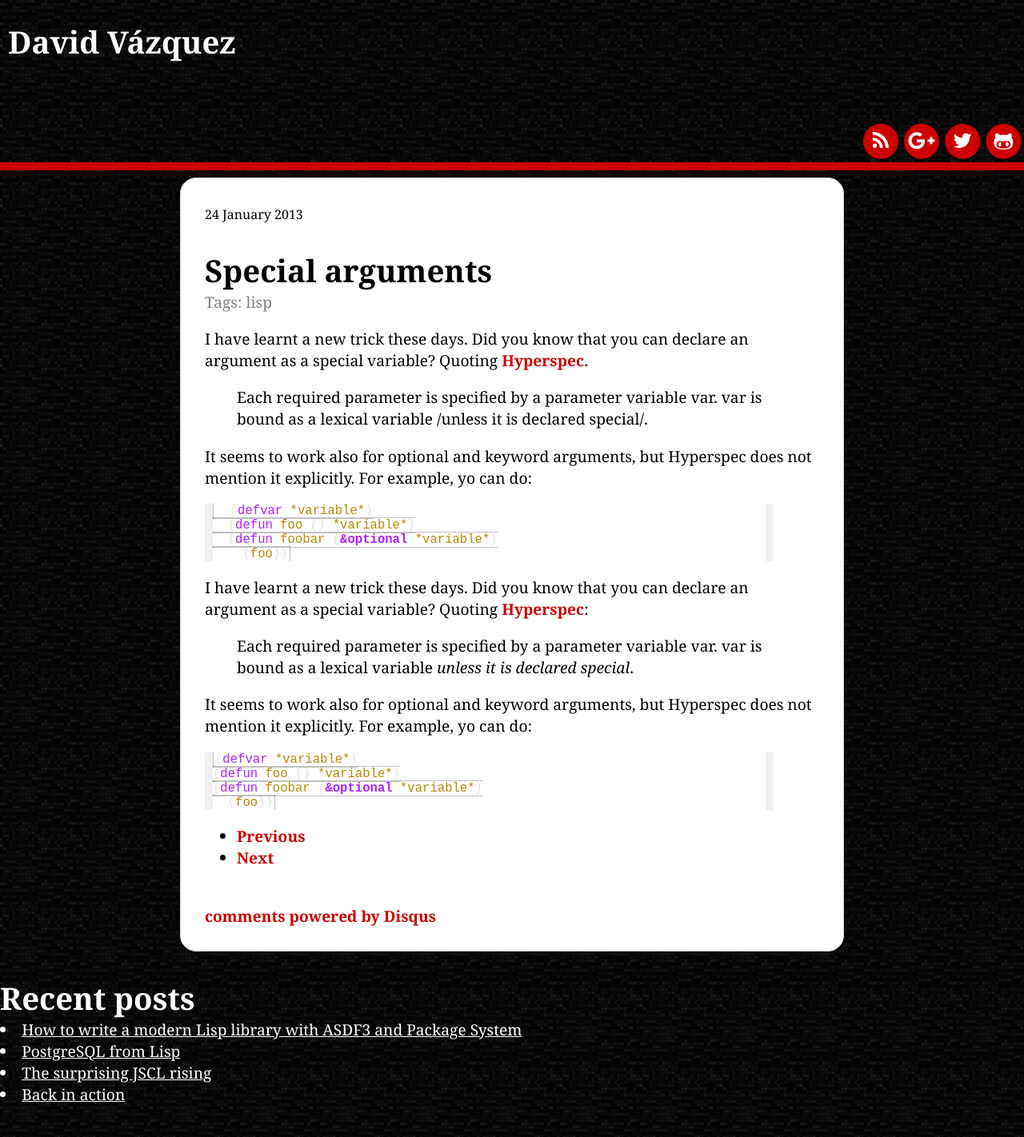
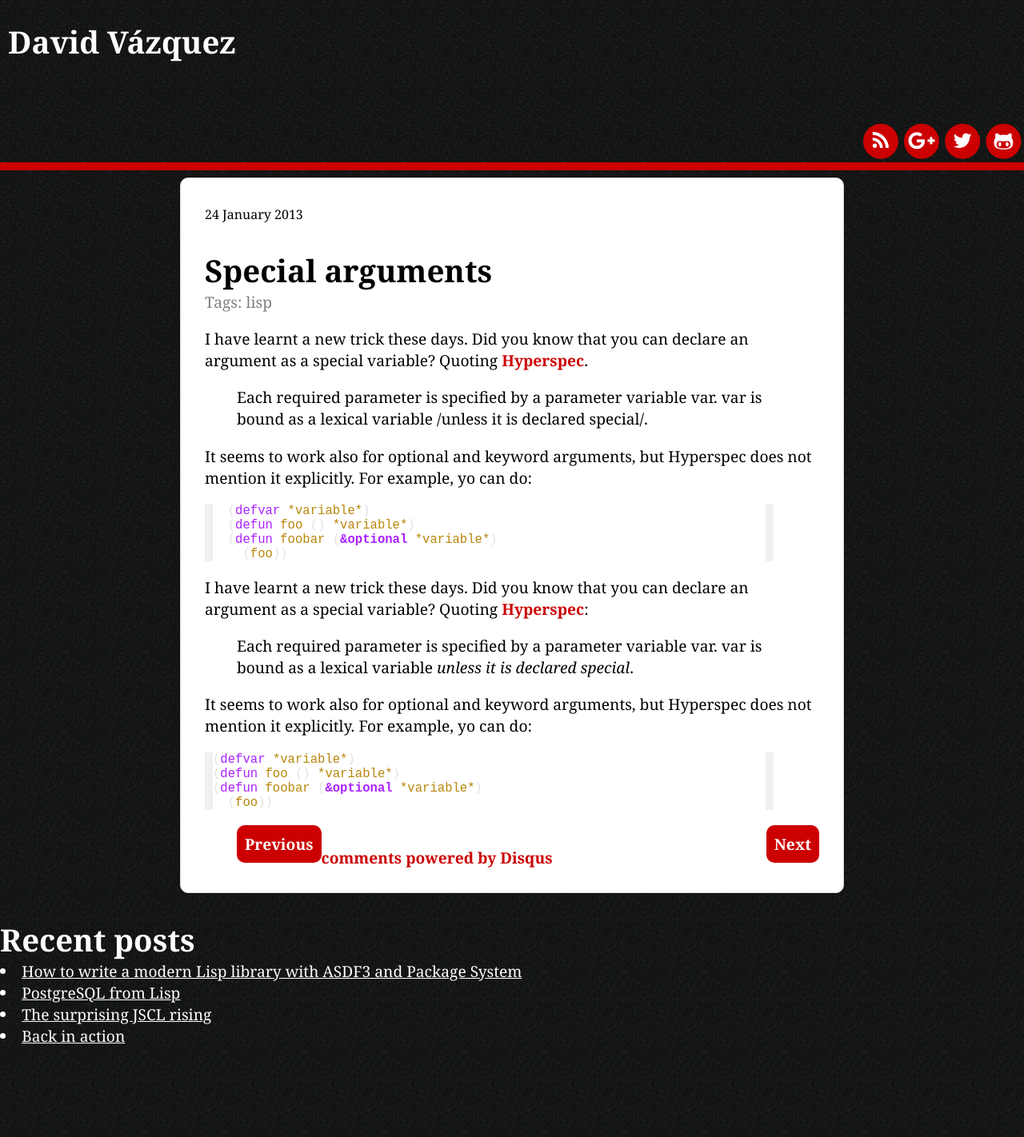
Before and after one commit to davazp/davazp.github.io, a Jekyll site: the page built from _posts/2013-01-24-Special-arguments.md, in a window 1280 px wide. Shown: the whole page at 80% size. Built offline with Jekyll 4.4.1, drawn with Linux system fonts in a browser that asks for light colours; nearby versions of some CDN libraries; Markdown is read by kramdown in place of the engine named in the settings; comment, search, counter and statistics services are not loaded.

Commit message:
Change background texture

```diff
--- a/css/custom.css
+++ b/css/custom.css
@@ -7,9 +7,8 @@
     background: #202020;
     margin: 0;
     color: white;
-    background-color: #000000;
-    background-image: url(/img/3px-tile.png);
-    /* This is mostly intended for prototyping; please download the pattern and re-host for production environments. Thank you! */
+    background-color: #111;
+    background-image: url(/img/otis-redding.png);
 }
 
 a {
@@ -17,8 +16,8 @@
 }
 
 code {
-    border: 1px dotted gray;
-    padding: 0 2px;
+    /* border: 1px dotted gray; */
+    /* padding: 0 2px; */
     /* background-color: #fcfcfc; */
 }
 
@@ -48,6 +47,28 @@
 }
 
 .content { margin-bottom: 50px; }
+
+.pager {
+    list-style: none;
+}
+.post .pager a {
+    color: white;
+}
+.pager .next, .pager .previous {
+    padding: 10px;
+    border-radius: 10px;
+    display: inline-block;
+    background: #c00;
+    color: white;
+}
+
+.pager .next {
+    float: right;
+}
+
+.pager .previous {
+    float: left;
+}
 
 .content img {
     max-width: 100%;
@@ -97,7 +118,7 @@
     border: 1px solid lightGray;
     padding: 10px;
     background-color: white;
-    border-radius: 20px;
+    border-radius: 10px;
     padding: 30px;
     -webkit-box-shadow: 0 0 2px 0 rgba(0,0,0,0.5);
     -moz-box-shadow: 0 0 2px 0 rgba(0,0,0,0.5);
```
Also changed, not shown: img/otis-redding.png (added).
